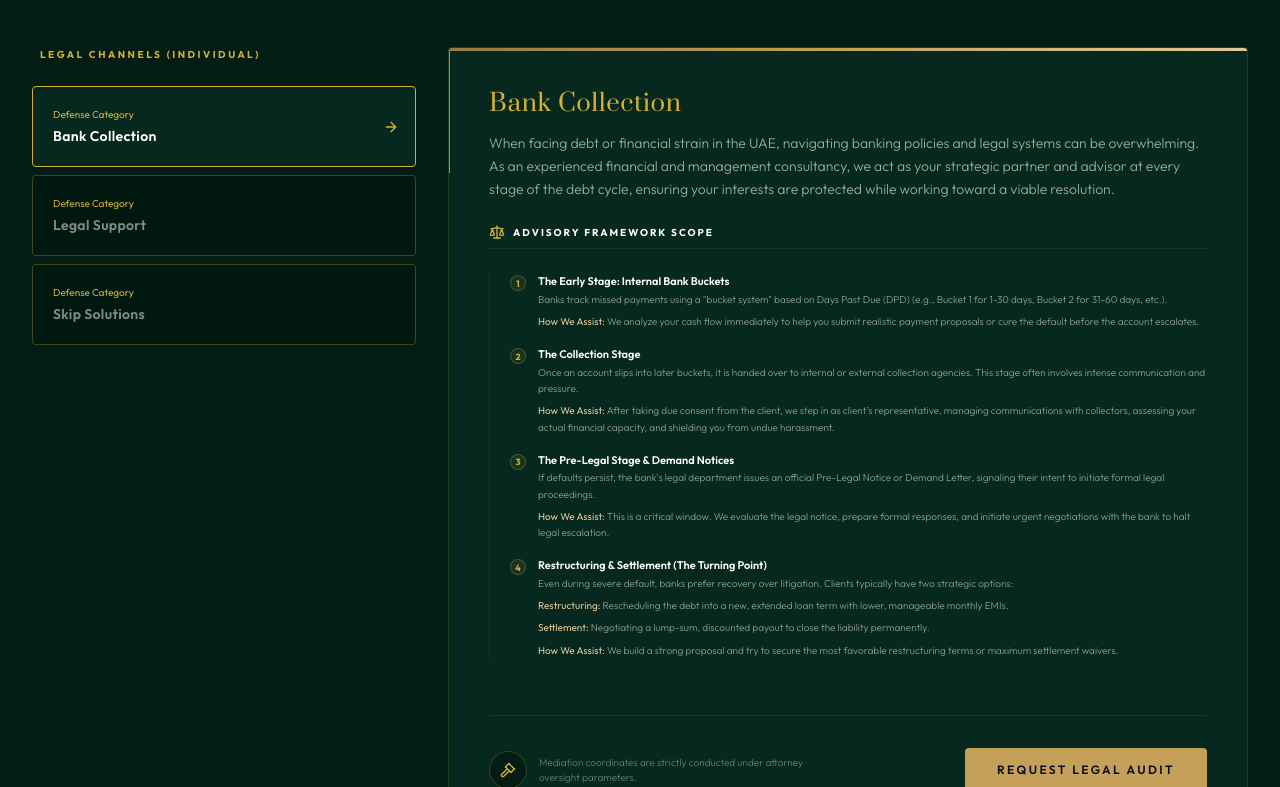
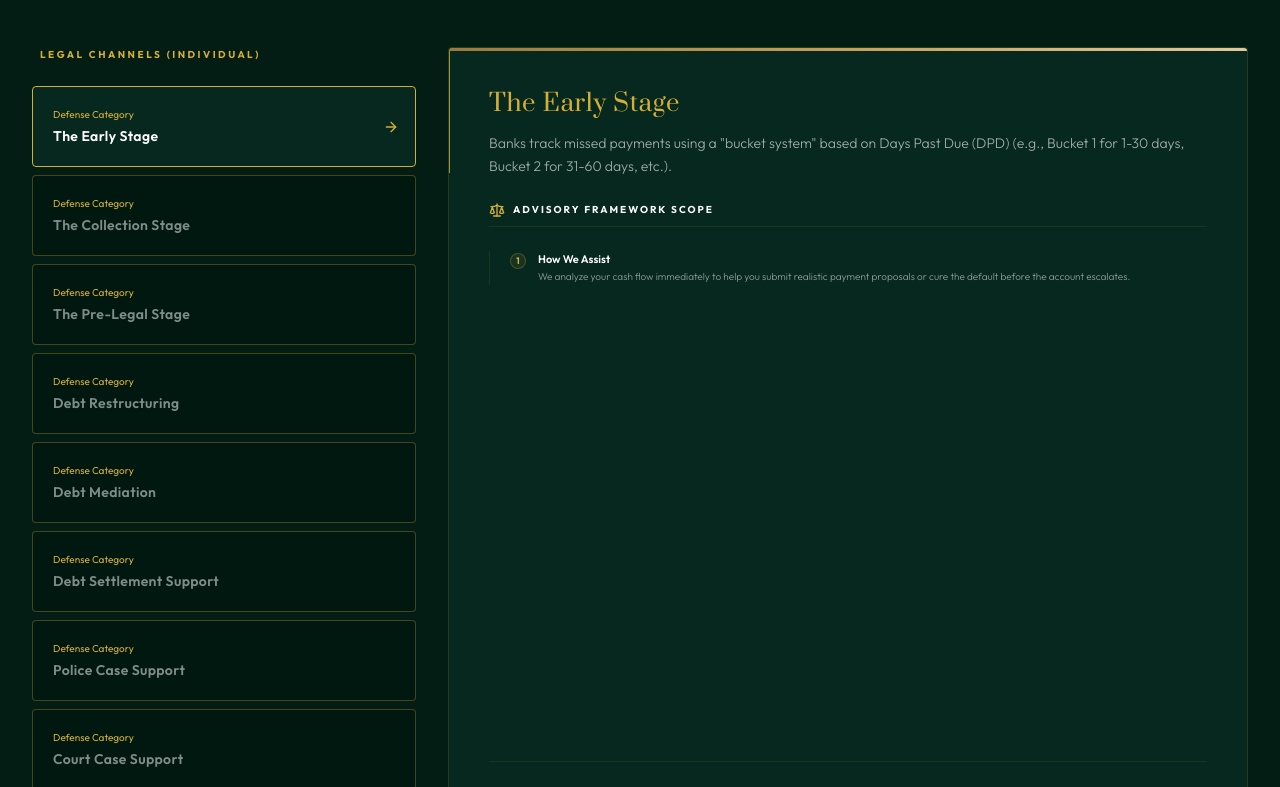
Before and after one commit to Devgghya/finloby, a React (Vite) app: page /legal-assistance in a window 1280 px wide. Shown: the part 613-1400 px from the top of the page. Built offline with nearby package versions, Linux system fonts and the light colour scheme.

Commit message:
feat: split banking collection & legal support into 9 distinct granular sections

```diff
--- a/src/components/Navbar.tsx
+++ b/src/components/Navbar.tsx
@@ -140,16 +140,25 @@ const navItems: NavItem[] = [
       {
         title: 'Banking Collections',
         links: [
-          { name: 'Restructuring Mediation', href: '/legal-assistance#banking-collections' },
-          { name: 'Settlement Supports', href: '/legal-assistance#banking-collections' },
+          { name: 'The Early Stage', href: '/legal-assistance#early-stage' },
+          { name: 'The Collection Stage', href: '/legal-assistance#collection-stage' },
+          { name: 'The Pre-Legal Stage', href: '/legal-assistance#pre-legal' },
         ],
       },
       {
-        title: 'Legal Support',
+        title: 'Debt Resolution',
         links: [
-          { name: 'Police Case Clearance', href: '/legal-assistance#legal-defense' },
-          { name: 'Court Cases Representation', href: '/legal-assistance#legal-defense' },
-          { name: 'Skip Solutions (Cross Border)', href: '/legal-assistance#skip-assistance' },
+          { name: 'Debt Restructuring', href: '/legal-assistance#restructuring' },
+          { name: 'Debt Mediation', href: '/legal-assistance#mediation' },
+          { name: 'Debt Settlement', href: '/legal-assistance#settlement' },
+        ],
+      },
+      {
+        title: 'Legal & Skip',
+        links: [
+          { name: 'Police Case Support', href: '/legal-assistance#police-case' },
+          { name: 'Court Case Support', href: '/legal-assistance#court-case' },
+          { name: 'Skip Solutions', href: '/legal-assistance#skip-solutions' },
         ],
       },
     ],
--- a/src/pages/LegalAssistance.tsx
+++ b/src/pages/LegalAssistance.tsx
@@ -17,54 +17,108 @@ interface LegalCategory {
 
 const individualCategories: LegalCategory[] = [
   {
-    id: 'banking-collections',
-    title: 'Bank Collection',
-    desc: 'When facing debt or financial strain in the UAE, navigating banking policies and legal systems can be overwhelming. As an experienced financial and management consultancy, we act as your strategic partner and advisor at every stage of the debt cycle, ensuring your interests are protected while working toward a viable resolution.',
+    id: 'early-stage',
+    title: 'The Early Stage',
+    desc: 'Banks track missed payments using a "bucket system" based on Days Past Due (DPD) (e.g., Bucket 1 for 1-30 days, Bucket 2 for 31-60 days, etc.).',
     steps: [
       {
-        title: '1. The Early Stage: Internal Bank Buckets',
-        desc: 'Banks track missed payments using a "bucket system" based on Days Past Due (DPD) (e.g., Bucket 1 for 1-30 days, Bucket 2 for 31-60 days, etc.).\nHow We Assist: We analyze your cash flow immediately to help you submit realistic payment proposals or cure the default before the account escalates.'
-      },
-      {
-        title: '2. The Collection Stage',
-        desc: 'Once an account slips into later buckets, it is handed over to internal or external collection agencies. This stage often involves intense communication and pressure.\nHow We Assist: After taking due consent from the client, we step in as client’s representative, managing communications with collectors, assessing your actual financial capacity, and shielding you from undue harassment.'
-      },
-      {
-        title: '3. The Pre-Legal Stage & Demand Notices',
-        desc: 'If defaults persist, the bank\'s legal department issues an official Pre-Legal Notice or Demand Letter, signaling their intent to initiate formal legal proceedings.\nHow We Assist: This is a critical window. We evaluate the legal notice, prepare formal responses, and initiate urgent negotiations with the bank to halt legal escalation.'
-      },
-      {
-        title: '4. Restructuring & Settlement (The Turning Point)',
-        desc: 'Even during severe default, banks prefer recovery over litigation. Clients typically have two strategic options:\nRestructuring: Rescheduling the debt into a new, extended loan term with lower, manageable monthly EMIs.\nSettlement: Negotiating a lump-sum, discounted payout to close the liability permanently.\nHow We Assist: We build a strong proposal and try to secure the most favorable restructuring terms or maximum settlement waivers.'
+        title: 'How We Assist',
+        desc: 'We analyze your cash flow immediately to help you submit realistic payment proposals or cure the default before the account escalates.'
       }
     ]
   },
   {
-    id: 'legal-defense',
-    title: 'Legal Support',
-    desc: 'Facing financial strain in the UAE requires a highly strategic approach to banking policies and local laws. Our consultancy acts as your expert partner throughout the debt cycle, safeguarding your interests and delivering structured, legally sound negotiation strategies to resolve your liabilities.',
+    id: 'collection-stage',
+    title: 'The Collection Stage',
+    desc: 'Once an account slips into later buckets, it is handed over to internal or external collection agencies. This stage often involves intense communication and pressure.',
     steps: [
       {
-        title: 'Police Case Clearance Support',
-        desc: 'If no resolution is reached, the bank will initiate formal legal actions, which may include filing a police complaint (for bounced security cheques) or a civil/commercial court case.\nHow We Assist: We guide you through the legal maze, helping you understand travel bans, arrest warrants, and asset attachments, while preparing your financial documentation for legal defense.'
-      },
-      {
-        title: 'Legal Escalation: The Al Nyaba (Public Prosecution) Division',
-        desc: 'In the UAE, the Al Nyaba (Public Prosecution) handles the criminal aspect of financial disputes, such as severe cheque bounce cases or fraud allegations, before they reach the judge.\nHow We Assist: We assist you during the Nyaba phase by coordinating with legal experts, exploring options to pay fines instead of serving jail time, and presenting settlement agreements to the prosecutor to get the criminal case dismissed or suspended.'
+        title: 'How We Assist',
+        desc: 'After taking due consent from the client, we step in as client’s representative, managing communications with collectors, assessing your actual financial capacity, and shielding you from undue harassment.'
       }
     ]
   },
   {
-    id: 'skip-assistance',
+    id: 'pre-legal',
+    title: 'The Pre-Legal Stage',
+    desc: 'If defaults persist, the bank\'s legal department issues an official Pre-Legal Notice or Demand Letter, signaling their intent to initiate formal legal proceedings.',
+    steps: [
+      {
+        title: 'How We Assist',
+        desc: 'This is a critical window. We evaluate the legal notice, prepare formal responses, and initiate urgent negotiations with the bank to halt legal escalation.'
+      }
+    ]
+  },
+  {
+    id: 'restructuring',
+    title: 'Debt Restructuring',
+    desc: 'Even during severe default, banks prefer recovery over litigation. Rescheduling the debt into a new, extended loan term with lower, manageable monthly EMIs is a key recovery pathway.',
+    steps: [
+      {
+        title: 'How We Assist',
+        desc: 'We build a strong proposal and try to secure the most favorable restructuring terms, lowering reducing interest rates and extending repayment tenures.'
+      }
+    ]
+  },
+  {
+    id: 'mediation',
+    title: 'Debt Mediation',
+    desc: 'Acting as your strategic partner and advisor at every stage of the debt cycle, mediating between you and your lenders to achieve an amicable resolution.',
+    steps: [
+      {
+        title: 'How We Assist',
+        desc: 'We step in as client’s representative, managing all direct communications, verifying claims, and protecting you from administrative and collections pressure.'
+      }
+    ]
+  },
+  {
+    id: 'settlement',
+    title: 'Debt Settlement Support',
+    desc: 'Negotiating a discounted, lump-sum payout to settle the liability permanently. Banks prefer to recover a settled amount than go to court.',
+    steps: [
+      {
+        title: 'How We Assist',
+        desc: 'We source and submit realistic proposals to obtain maximum settlement waivers and ensure the old accounts are closed and updated on AECB credit reports.'
+      }
+    ]
+  },
+  {
+    id: 'police-case',
+    title: 'Police Case Support',
+    desc: 'If no resolution is reached, the bank will initiate formal legal actions, which may include filing a police complaint (for bounced security cheques) or a civil/commercial court case.',
+    steps: [
+      {
+        title: 'Travel Ban & Legal Maze - How We Assist',
+        desc: 'We guide you through the legal maze, helping you understand travel bans, arrest warrants, and asset attachments, while preparing your financial documentation for legal defense.'
+      },
+      {
+        title: 'Al Nyaba Division - How We Assist',
+        desc: 'In the UAE, the Al Nyaba (Public Prosecution) handles the criminal aspect of financial disputes, such as severe cheque bounce cases or fraud allegations, before they reach the judge. We assist you during the Nyaba phase by coordinating with legal experts, exploring options to pay fines instead of serving jail time, and presenting settlement agreements to the prosecutor to get the criminal case dismissed or suspended.'
+      }
+    ]
+  },
+  {
+    id: 'court-case',
+    title: 'Court Case Support',
+    desc: 'Strategic defense representation against civil or commercial court claims filed by financial institutions to protect client assets from execution.',
+    steps: [
+      {
+        title: 'Court Defense - How We Assist',
+        desc: 'We guide you through civil and commercial court procedures, coordinating with certified legal experts to present structured financial documentation and secure manageable settlement terms or dismissals.'
+      }
+    ]
+  },
+  {
+    id: 'skip-solutions',
     title: 'Skip Solutions',
     desc: 'At Finloby, we recognize that facing severe financial distress can be overwhelming. When individuals leave the country under the pressure of outstanding liabilities, it is rarely a matter of evading responsibility. Instead, it is almost always a difficult decision forced by sudden, extreme compulsions, where an individual feels they have no immediate choice, yet maintains a complete and genuine intention to honor their financial obligations.',
     steps: [
       {
-        title: 'Creditor Liaison',
+        title: 'Creditor Liaison - How We Assist',
         desc: 'We bridge the gap between you and your creditors. We specialize in representing clients who are currently outside the UAE but remain deeply committed to resolving their loan issues. By stepping in to negotiate with banks, we demonstrate your good faith and willingness to find a mutually beneficial solution.'
       },
       {
-        title: 'Resolution & Negotiation Plan',
+        title: 'Negotiation Plan - How We Assist',
         desc: 'If you have been delaying the resolution of your debts, you do not have to navigate this process alone. Let us help you formalize your intent to repay and structure a realistic negotiation plan.'
       }
     ]
@@ -73,31 +127,85 @@ const individualCategories: LegalCategory[] = [
 
 const corporateCategories: LegalCategory[] = [
   {
-    id: 'banking-collections',
-    title: 'Corporate Bank Collection',
-    desc: 'For corporate entities, commercial defaults and debt recovery actions can halt operations, freeze accounts, and trigger trade license blocks. We represent LLCs, Partnerships, and Free Zone entities in restructuring commercial lines, overdrafts, and trade finance facilities.',
+    id: 'early-stage',
+    title: 'The Early Stage',
+    desc: 'Analyzing corporate balance sheets, debt-service coverage ratio (DSCR), and trade facility utilization to understand the business\'s actual debt capacity.',
     steps: [
       {
-        title: '1. Commercial Debt Assessment - How We Assist',
-        desc: 'Analyzing corporate balance sheets, debt-service coverage ratio (DSCR), and trade facility utilization to understand the business\'s actual debt capacity.'
-      },
-      {
-        title: '2. Corporate Collection Mediation - How We Assist',
-        desc: 'Negotiating with multiple lending banks or syndicates. We manage collections pressure, preventing aggressive enforcement from disrupting operational cash flow.'
-      },
-      {
-        title: '3. Commercial Legal Escalation & Demand Notice Defense - How We Assist',
-        desc: 'Defending against corporate demand letters, insolvency filings, and performance bond enforcements. We prepare corporate responses to buy time for strategic restructuring.'
-      },
-      {
-        title: 'Corporate Debt Restructuring & Syndicated Workouts - How We Assist',
-        desc: 'Restructuring commercial loans, LCs, and OD facilities into long-term syndicated workouts. We coordinate directly with head office recovery departments to adjust repayment tenures and lower interest spreads over EIBOR.'
+        title: 'Commercial Debt Assessment - How We Assist',
+        desc: 'Conducting comprehensive balance sheet audits and transaction assessments to build a compliant restructuring model.'
       }
     ]
   },
   {
-    id: 'legal-defense',
-    title: 'Corporate Legal Support',
+    id: 'collection-stage',
+    title: 'The Collection Stage',
+    desc: 'For corporate entities, late-stage commercial defaults can trigger intense pressure from multiple lending syndicates or external collections.',
+    steps: [
+      {
+        title: 'Corporate Collection Mediation - How We Assist',
+        desc: 'Negotiating with multiple lending banks or syndicates. We manage collections pressure, preventing aggressive enforcement from disrupting operational cash flow.'
+      }
+    ]
+  },
+  {
+    id: 'pre-legal',
+    title: 'The Pre-Legal Stage',
+    desc: 'Defending against corporate demand letters, insolvency filings, and performance bond enforcements before formal civil lawsuits are registered.',
+    steps: [
+      {
+        title: 'Commercial Legal Escalation - How We Assist',
+        desc: 'We prepare corporate responses to buy time for strategic restructuring and block bond enforcements.'
+      }
+    ]
+  },
+  {
+    id: 'restructuring',
+    title: 'Debt Restructuring',
+    desc: 'Restructuring commercial loans, LCs, and OD facilities into long-term syndicated workouts to align with corporate recovery needs.',
+    steps: [
+      {
+        title: 'Syndicated Workouts - How We Assist',
+        desc: 'We coordinate directly with head office recovery departments to adjust repayment tenures and lower interest spreads over EIBOR.'
+      }
+    ]
+  },
+  {
+    id: 'mediation',
+    title: 'Debt Mediation',
+    desc: 'Corporate mediation is essential when dealing with multiple banking desks to coordinate structured, unified operational waivers.',
+    steps: [
+      {
+        title: 'Lender Mediation - How We Assist',
+        desc: 'Mediating between board members and bank risk groups to adjust financial covenants and maintain ongoing operations.'
+      }
+    ]
+  },
+  {
+    id: 'settlement',
+    title: 'Debt Settlement Support',
+    desc: 'Negotiating corporate liability write-offs and final lump-sum settlements across commercial lines, overdrafts, and trade finance.',
+    steps: [
+      {
+        title: 'Lump-Sum Closures - How We Assist',
+        desc: 'Sourcing corporate settlement waivers and closing old facilities with complete clearance certificates.'
+      }
+    ]
+  },
+  {
+    id: 'police-case',
+    title: 'Police Case Support',
+    desc: 'Protecting corporate promoters, shareholders, and managers from personal criminal liabilities resulting from corporate defaults (e.g., bounced security cheques).',
+    steps: [
+      {
+        title: 'Promoter Status Security - How We Assist',
+        desc: 'Resolving active travel bans, arrest listings, or corporate check cases placed on managers or shareholders.'
+      }
+    ]
+  },
+  {
+    id: 'court-case',
+    title: 'Court Case Support',
     desc: 'Protecting corporate entities from legal liabilities, shareholder attachment orders, and trade license restrictions in civil and commercial courts.',
     steps: [
       {
@@ -105,14 +213,14 @@ const corporateCategories: LegalCategory[] = [
         desc: 'Representing the corporate entity in commercial court disputes, contractual breaches, and financial default lawsuits. We help draft solid legal defenses via local advocates to protect company assets from attachment.'
       },
       {
-        title: 'Executive & Shareholder Liability Protection - How We Assist',
+        title: 'Shareholder Liability Protection - How We Assist',
         desc: 'Shielding the personal assets and immigration status of managers, directors, and shareholders from corporate liability. We ensure corporate structures (LLCs/Free Zones) are leveraged to maintain limited liability status.'
       }
     ]
   },
   {
-    id: 'skip-assistance',
-    title: 'Corporate Cross-Border Solutions',
+    id: 'skip-solutions',
+    title: 'Skip Solutions',
     desc: 'Managing cross-border defaults, overseas subsidiary protection, and international commercial arbitration for companies operating across multiple jurisdictions.',
     steps: [
       {
@@ -122,10 +230,6 @@ const corporateCategories: LegalCategory[] = [
       {
         title: 'International Debt Arbitration - How We Assist',
         desc: 'Representing foreign corporate shareholders in formal restructuring and settlement negotiations with regional Middle Eastern lenders.'
-      },
-      {
-        title: 'Immigration & Travel Ban Resolution for Promoters - How We Assist',
-        desc: 'Coordinating with local legal partners to resolve active immigration blocks or travel bans placed on international promoters and board members.'
       }
     ]
   }
@@ -133,7 +237,7 @@ const corporateCategories: LegalCategory[] = [
 
 export default function LegalAssistance() {
   const [activeDivision, setActiveDivision] = useState<'individual' | 'corporate'>('individual');
-  const [activeTab, setActiveTab] = useState('banking-collections');
+  const [activeTab, setActiveTab] = useState('early-stage');
 
   // Interactive Questionnaire States
   const [caseType, setCaseType] = useState('Default');
@@ -146,13 +250,25 @@ export default function LegalAssistance() {
     const hash = window.location.hash;
     if (hash) {
       const cleanHash = hash.replace('#', '');
-      if (cleanHash.includes('legal') || cleanHash.includes('police') || cleanHash.includes('court') || cleanHash.includes('skip-solutions-crossborder') || cleanHash.includes('restructuring') || cleanHash.includes('negotiations') || cleanHash.includes('settlement')) {
-        if (cleanHash.includes('police') || cleanHash.includes('court') || cleanHash.includes('ban')) {
-          setActiveTab('legal-defense');
-        } else if (cleanHash.includes('skip') || cleanHash.includes('crossborder')) {
-          setActiveTab('skip-assistance');
-        } else {
-          setActiveTab('banking-collections');
+      if (cleanHash.includes('legal') || cleanHash.includes('police') || cleanHash.includes('court') || cleanHash.includes('skip') || cleanHash.includes('restructuring') || cleanHash.includes('mediation') || cleanHash.includes('settlement') || cleanHash.includes('early') || cleanHash.includes('collection') || cleanHash.includes('pre-legal')) {
+        if (cleanHash.includes('police') || cleanHash.includes('nyaba') || cleanHash.includes('ban')) {
+          setActiveTab('police-case');
+        } else if (cleanHash.includes('court')) {
+          setActiveTab('court-case');
+        } else if (cleanHash.includes('skip')) {
+          setActiveTab('skip-solutions');
+        } else if (cleanHash.includes('restructuring')) {
+          setActiveTab('restructuring');
+        } else if (cleanHash.includes('mediation')) {
+          setActiveTab('mediation');
+        } else if (cleanHash.includes('settlement')) {
+          setActiveTab('settlement');
+        } else if (cleanHash.includes('early')) {
+          setActiveTab('early-stage');
+        } else if (cleanHash.includes('collection')) {
+          setActiveTab('collection-stage');
+        } else if (cleanHash.includes('pre-legal')) {
+          setActiveTab('pre-legal');
         }
         const element = document.getElementById('legal-directory');
         if (element) {
```
